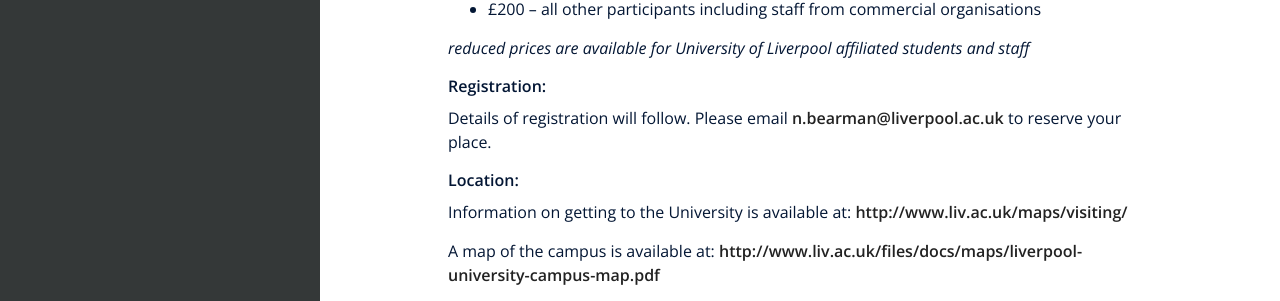
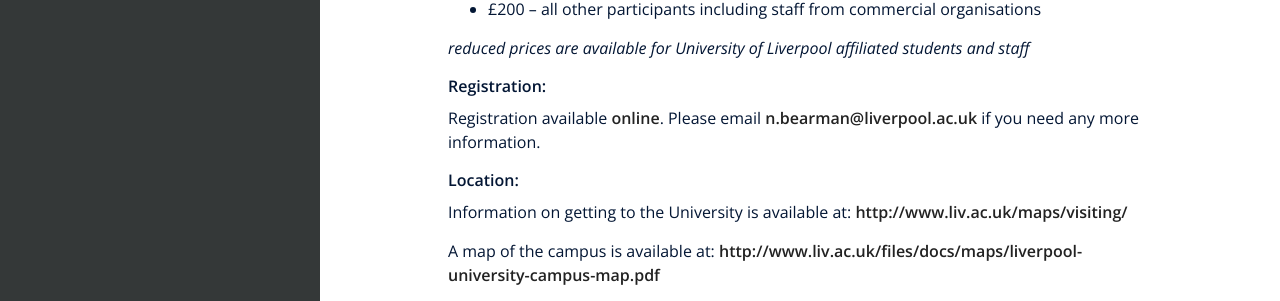
Before and after one commit to alexsingleton/geographicdatascience, a Jekyll site: the page built from index.html, in a window 1280 px wide and 1400 px high, scrolled down 682 px. Shown: the part 153-454 px from the top of the window. Built offline with Jekyll 4.4.1, drawn with Linux system fonts in a browser that asks for light colours; nearby versions of some CDN libraries; Markdown is read by kramdown in place of the engine named in the settings; the list of posts is cut into pages by our own code; comment, search, counter and statistics services are not loaded; some of the changed text lies outside the part shown.

Commit message:
Update to link courses to online shop

```diff
--- a/_posts/2014-12-01-Introduction-to-QGIS.md
+++ b/_posts/2014-12-01-Introduction-to-QGIS.md
@@ -32,7 +32,7 @@
 *reduced prices are available for University of Liverpool affiliated students and staff*
 
 ####Registration:
-Details of registration will follow. Please email <mailto:n.bearman@liverpool.ac.uk> to reserve your place.
+Registration available [online](http://payments.liv.ac.uk/browse/extra_info.asp?compid=1&modid=2&deptid=38&catid=38&prodid=770). Please email <mailto:n.bearman@liverpool.ac.uk> if you need any more information.
 
 ####Location:
 Information on getting to the University is available at: [http://www.liv.ac.uk/maps/visiting/](http://www.liv.ac.uk/maps/visiting/)
--- a/_posts/2014-12-01-R-Spatial-Analysis.md
+++ b/_posts/2014-12-01-R-Spatial-Analysis.md
@@ -32,7 +32,7 @@
 *reduced prices are available for University of Liverpool affiliated students and staff*
 
 ####Registration:
-Details of registration will follow. Please email <mailto:n.bearman@liverpool.ac.uk> to reserve your place.
+Registration available [online](http://payments.liv.ac.uk/browse/extra_info.asp?compid=1&modid=2&deptid=38&catid=38&prodid=771). Please email <mailto:n.bearman@liverpool.ac.uk> if you need any more information.
 
 ####Location:
 Information on getting to the University is available at: [http://www.liv.ac.uk/maps/visiting/](http://www.liv.ac.uk/maps/visiting/)
```
